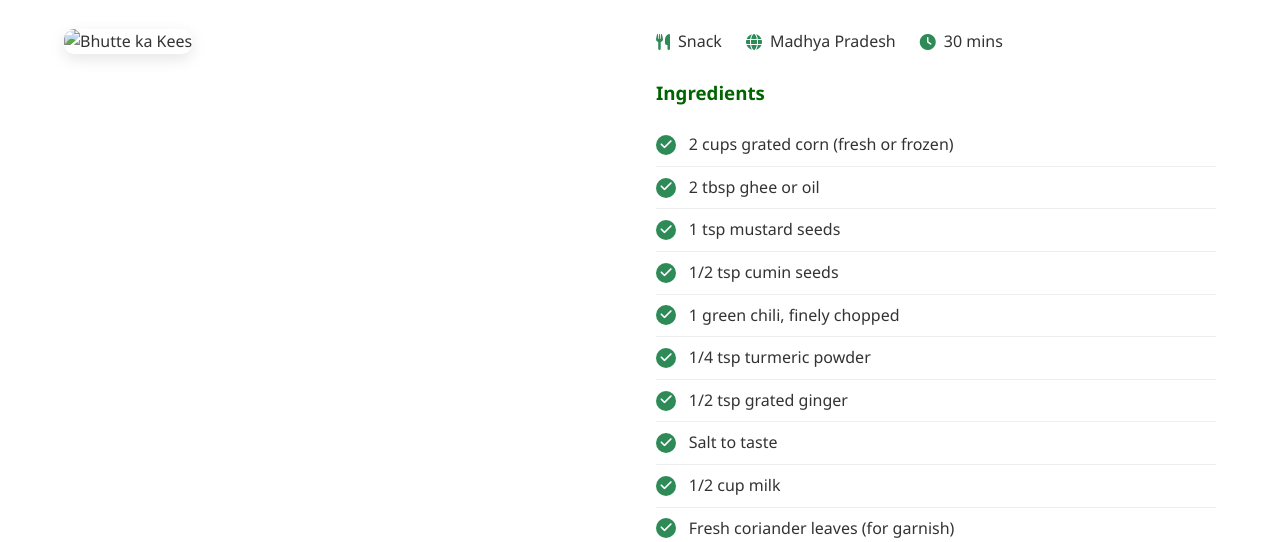
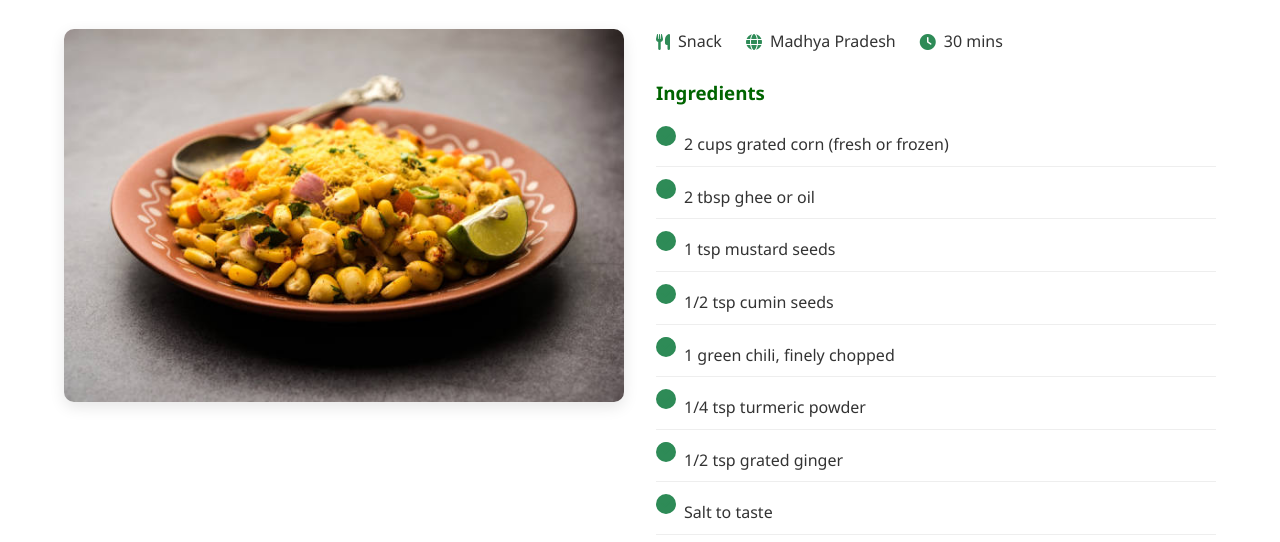
Before and after one commit to punithsai2006/CookNest, a plain HTML site: page madhya.html in a window 1280 px wide. Shown: the part 256-798 px from the top of the page. Drawn offline with Linux system fonts and the light colour scheme.

Commit message:
Update madhya.html

```diff
--- a/madhya.html
+++ b/madhya.html
@@ -5,6 +5,7 @@
   <meta name="viewport" content="width=device-width, initial-scale=1.0"/>
   <title>CookNest - Bhutte ka Kees (Madhya Pradesh)</title>
   <link rel="stylesheet" href="style.css"/>
+  <link rel="stylesheet" href="style1.css" />
   <link rel="stylesheet" href="https://cdnjs.cloudflare.com/ajax/libs/font-awesome/6.0.0-beta3/css/all.min.css"/>
 </head>
 <body>
@@ -35,7 +36,7 @@
 
         <div class="recipe-content">
           <div class="recipe-image">
-            <img id="recipeImage" src="madhya-pradesh.jpg" alt="Bhutte ka Kees" />
+            <img id="recipeImage" src="madhya.jpg" alt="Bhutte ka Kees" />
           </div>
 
           <div class="recipe-info">
```
